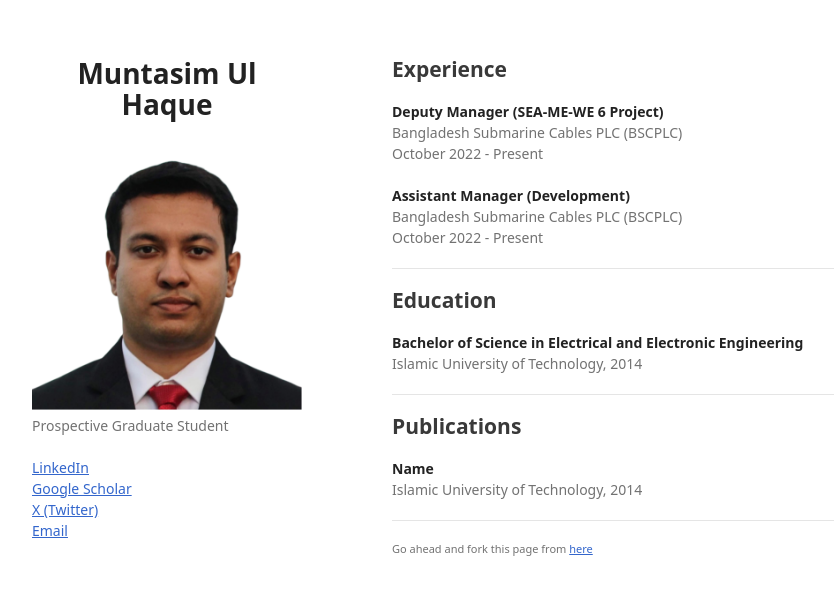
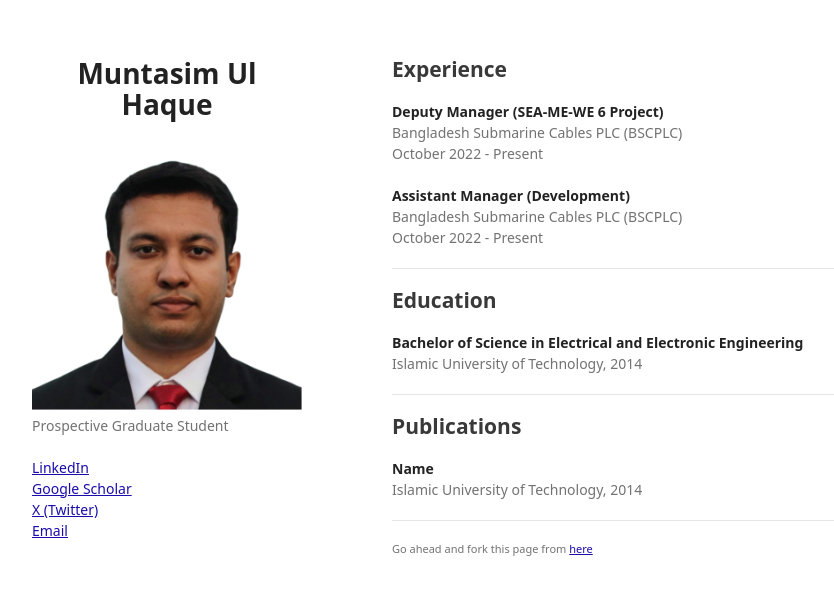
Before and after one commit to muntasimulhaque/muntasimulhaque.github.io, a Jekyll site: the page built from index.md, in a window 1280 px wide. Shown: the top 595 px of the page, without its empty margins (178-1012 px from the left). Built offline with Jekyll 4.4.1, drawn with Linux system fonts in a browser that asks for light colours; our own code applies the rules of GitHub Pages for plain Markdown files; a script that is not in the unit is left out.

Commit message:
Update style.css

```diff
--- a/assets/css/style.css
+++ b/assets/css/style.css
@@ -33,16 +33,16 @@ h3, h4, h5, h6 {
 }
 
 a {
-  color: #3366cc;  /* Pleasant blue color */
+  color: #1a0dab;  /* Google-like blue color for links */
   text-decoration: underline;
 }
 
 a:hover {
-  color: #1a3366;  /* Darker blue on hover */
+  color: #1a0dab;  /* Same color on hover, following Google's style */
 }
 
 a:visited {
-  color: #5c85d6;  /* Lighter blue for visited links */
+  color: #609;  /* Google-like purple for visited links */
 }
 
 .wrapper {
@@ -103,12 +103,12 @@ header {
 }
 
 header h1 a {
-  color: #222;
+  color: inherit;  /* Inherit color from parent */
   text-decoration: none;
 }
 
 header h1 a:hover {
-  color: #3366cc;
+  color: inherit;  /* Keep the same color on hover */
   text-decoration: none;
 }
 
@@ -149,7 +149,7 @@ header ul a {
 }
 
 header ul a:hover, header ul a:focus {
-  color: #3366cc;
+  color: #1a0dab;  /* Google-like blue color for header links on hover */
   font-weight: bold;
 }
 
```
